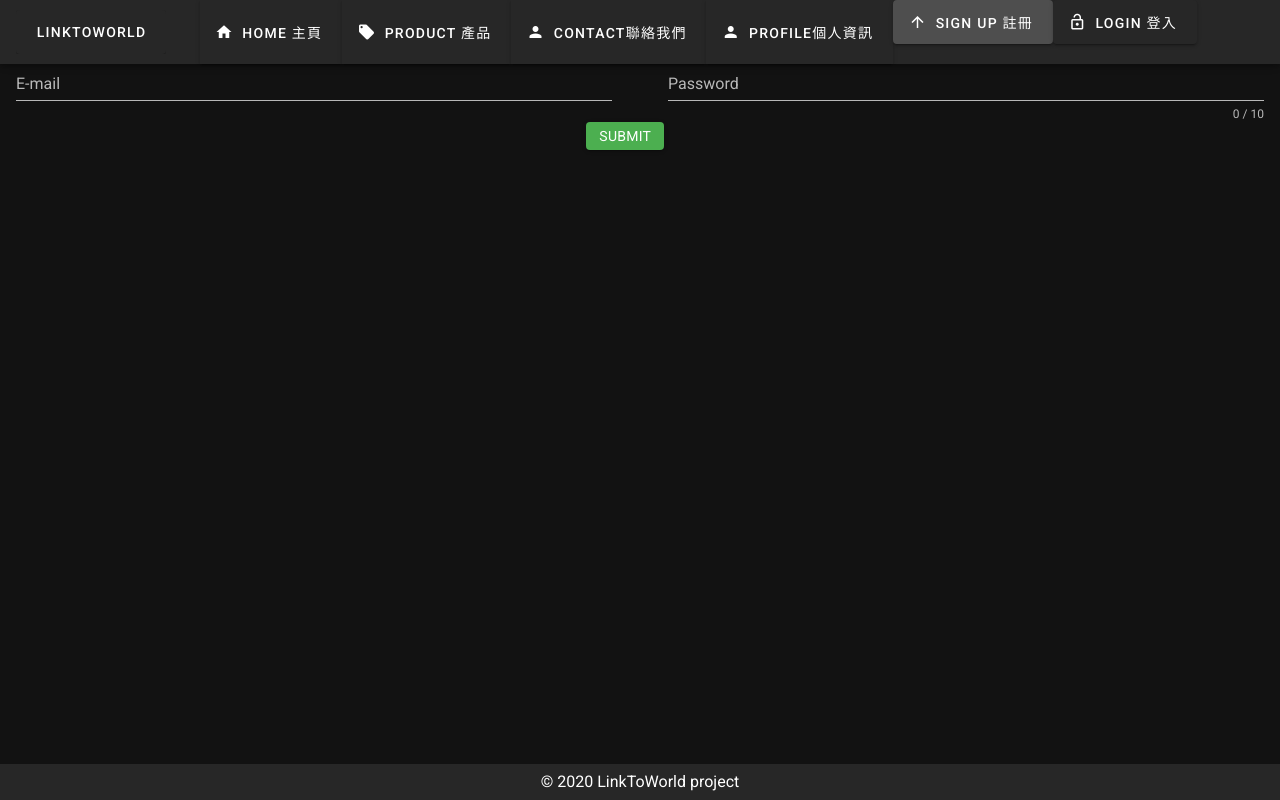
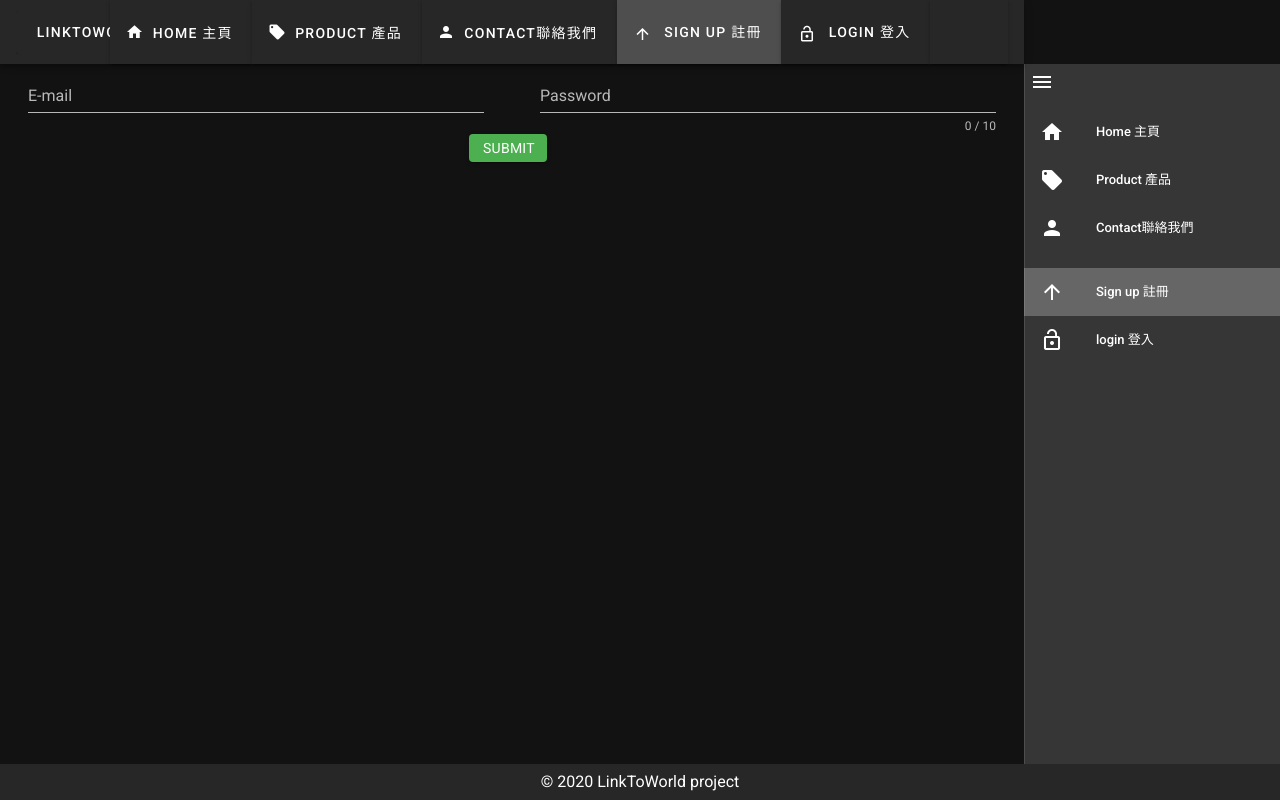
Before and after one commit to sam921611/linktoworldtest, a Vue app: page /signup in a window 1280 px wide. Built offline with nearby package versions, Linux system fonts and the light colour scheme.

Commit message:
解小bug
解小bug

```diff
--- a/src/App.vue
+++ b/src/App.vue
@@ -12,10 +12,21 @@
 					</v-list-item-content>
 				</v-list-item>
 			</v-list>
+			<!--------------------------->
+			<v-list dense v-if="userLogedIn">
+				<v-list-item to="/">
+					<v-list-item-action>
+						<v-icon>person</v-icon>
+					</v-list-item-action>
+					<v-list-item-content>
+						<v-list-item-title>logout</v-list-item-title>
+					</v-list-item-content>
+				</v-list-item>
+			</v-list>
 			<!--v-if要放在v-for外面那層 不然報錯-->
 			<!--這邊處理auth 登入 註冊顯示～-->
-				<v-list v-if="!userLogedIn">
-				<v-list-item  v-for="authItem in authItems" :key="authItem.title" :to="authItem.link">
+			<v-list dense v-if="!userLogedIn">
+				<v-list-item v-for="authItem in authItems" :key="authItem.title" :to="authItem.link">
 					<v-list-item-action>
 						<v-icon>{{authItem.icon}}</v-icon>
 					</v-list-item-action>
@@ -30,22 +41,29 @@
 		<v-app-bar app clipped-left>
 			<!--<v-app-bar-nav-icon @click.stop="drawer = !drawer" class="hidden-md-and-up" />-->
 			<v-toolbar-title>
-				<router-link to="/" class="white--text">
 				<v-btn large>LinkToWorld</v-btn>
-				</router-link>
 			</v-toolbar-title>
 			<v-spacer></v-spacer>
-			<v-toolbar-items class="hidden-sm-and-down">
+			<v-toolbar-items class="hidden-md-and-down">
 				<v-btn flat v-for="item in menuItems" :key="item.title" :to="item.link" large>
 					<v-icon left dark>{{ item.icon }}</v-icon>
 					{{ item.title }}
 				</v-btn>
+
+				<v-btn flat v-for="authItem in authItems" :key="authItem.title" :to="authItem.link" large>
 					<div v-if="!userLogedIn">
-				<v-btn flat v-for="authItem in authItems" :key="authItem.title" :to="authItem.link" large>
 						<v-icon left dark>{{ authItem.icon }}</v-icon>
 						{{ authItem.title }}
+					</div>
 				</v-btn>
+
+				<v-btn flat large>
+					<div v-if="userLogedIn">
+						<v-icon left dark>person</v-icon>
+						logout
 					</div>
+				</v-btn>
+
 			</v-toolbar-items>
 			<v-spacer></v-spacer>
 			<v-spacer></v-spacer>
@@ -64,8 +82,9 @@
 
 <script>
 	export default {
+		name: 'App',
 		data: () => ({
-			drawer: false,
+			drawer: null,
 			menuItems: [{
 					icon: 'home',
 					title: 'Home  主頁',
@@ -96,11 +115,11 @@
 					title: 'Contact聯絡我們',
 					link: '/contact'
 				},
-				{
-					icon: 'person',
-					title: 'Profile個人資訊',
-					link: '/profile'
-				},
+//				{
+//					icon: 'person',
+//					title: 'Profile個人資訊',
+//					link: '/profile'
+//				},
 				//				{
 				//					icon: 'person',
 				//					title: 'chat 聊天室',
@@ -119,13 +138,18 @@
 				}
 			]
 		}),
-		computed:{
+		computed: {
 			userLogedIn() {
 				return this.$store.getters.user
 			}
 		},
+		//		methods: {
+		//			drawerfalse (){
+		//				this.drawer = null
+		//			}
+		//		},
 		created() {
-			this.$vuetify.theme.dark = true
+			this.$vuetify.theme.dark = true;
 		},
 	}
 </script>
--- a/src/views/Home.vue
+++ b/src/views/Home.vue
@@ -5,7 +5,7 @@
 				<!------------------跑馬燈開始----------------->
 				<v-card elevation="24" max-width="444" class="mx-auto">
 					<v-system-bar lights-out></v-system-bar>
-					<v-carousel interval="3000" continuous="true" :cycle="cycle" :show-arrows="false" hide-delimiter-background delimiter-icon="mdi-minus" height="170">
+					<v-carousel interval="3000" :continuous="true" :cycle="cycle" :show-arrows="false" hide-delimiter-background delimiter-icon="mdi-minus" height="170">
 						<v-carousel-item v-for="(slide, i) in slides" :key="i" :src="slide">
 							<!--<v-sheet :color="colors[i]" height="100%" tile>-->
 							<!--<v-row class="fill-height" align="center" justify="center">
--- a/src/views/contact.vue
+++ b/src/views/contact.vue
@@ -1,7 +1,7 @@
 <template>
 	<v-container wrap color="grey">
-		<v-text-title class="grey--text">We will respond to your email ASAP. 我們將會盡快由電子信箱和您聯絡 </v-text-title>
 		<v-form ref="form" v-model="valid" lazy-validation class="mt-10">
+			We will respond to your email ASAP. 我們將會盡快由電子信箱和您聯絡
 			<v-text-field v-model="name" :counter="10" :rules="nameRules" label="Name 姓名" required></v-text-field>
 			<v-text-field v-model="email" :rules="emailRules" label="E-mail 電子信箱" required></v-text-field>
 			<v-select v-model="select" :items="items" :rules="[v => !!v || 'This selection is required 請輸入此項']" label="Option 項目" required></v-select>
@@ -9,7 +9,6 @@
 			<v-btn :disabled="!valid" color="success" class="mr-4" @click="validate">
 				Send 發出
 			</v-btn>
-
 		</v-form>
 	</v-container>
 </template>
--- a/src/views/login.vue
+++ b/src/views/login.vue
@@ -1,6 +1,5 @@
 <template>
 	<v-container>
-		<div>
 			<div class="error" v-if="error">{{ error }}</div>
 			<!--<form @submit.prevent="pressed">
 			LOGIN
@@ -52,7 +51,6 @@
 					</v-flex>
 				</v-layout>
 			</v-form>
-		</div>
 	</v-container>
 </template>
 <script>
--- a/src/views/product.vue
+++ b/src/views/product.vue
@@ -21,7 +21,8 @@
 		<v-divider class="my-0 mx-4"></v-divider>
 
 		<v-card-text align="center">
-			<v-chip class="ma-0" @click="vpn1">
+			<!--可在這放methods-->
+			<v-chip class="ma-0">
 				<v-icon left>vpn_key</v-icon>
 				Choose plan
 			</v-chip>
@@ -30,8 +31,6 @@
 </template>
 <script>
 	export default {
-		methods: {
 
-		},
 	}
 </script>
--- a/src/views/signup.vue
+++ b/src/views/signup.vue
@@ -1,4 +1,5 @@
 <template>
+	<v-container>
 		<div>
 			<div class="error" v-if="error">{{error.message}}</div>
 			<!--<form @submit.prevent="pressed">
@@ -27,15 +28,36 @@
 				</v-layout>
 			</v-form>
 		</div>
+	</v-container>
 </template>
 
 <script>
 	export default {
 		data() {
 			return {
-				email: "",
+				//				email: "",
+				drawer: null,
 				password: "",
-				error: ""
+				error: "",
+				//				------------
+				valid: true,
+				nameRules: [
+					v => !!v || 'password is required',
+					v => (v && v.length >= 10) || 'password must be more than 10 characters',
+				],
+				email: '',
+				emailRules: [
+					v => !!v || 'E-mail is required',
+					v => /.+@.+\..+/.test(v) || 'E-mail must be valid',
+				],
+				select: null,
+				items: [
+					'Item 1',
+					'Item 2',
+					'Item 3',
+					'Item 4',
+				],
+				checkbox: false,
 			};
 		},
 		methods: {
```
Lines whose indentation alone changed are shown as unchanged.
